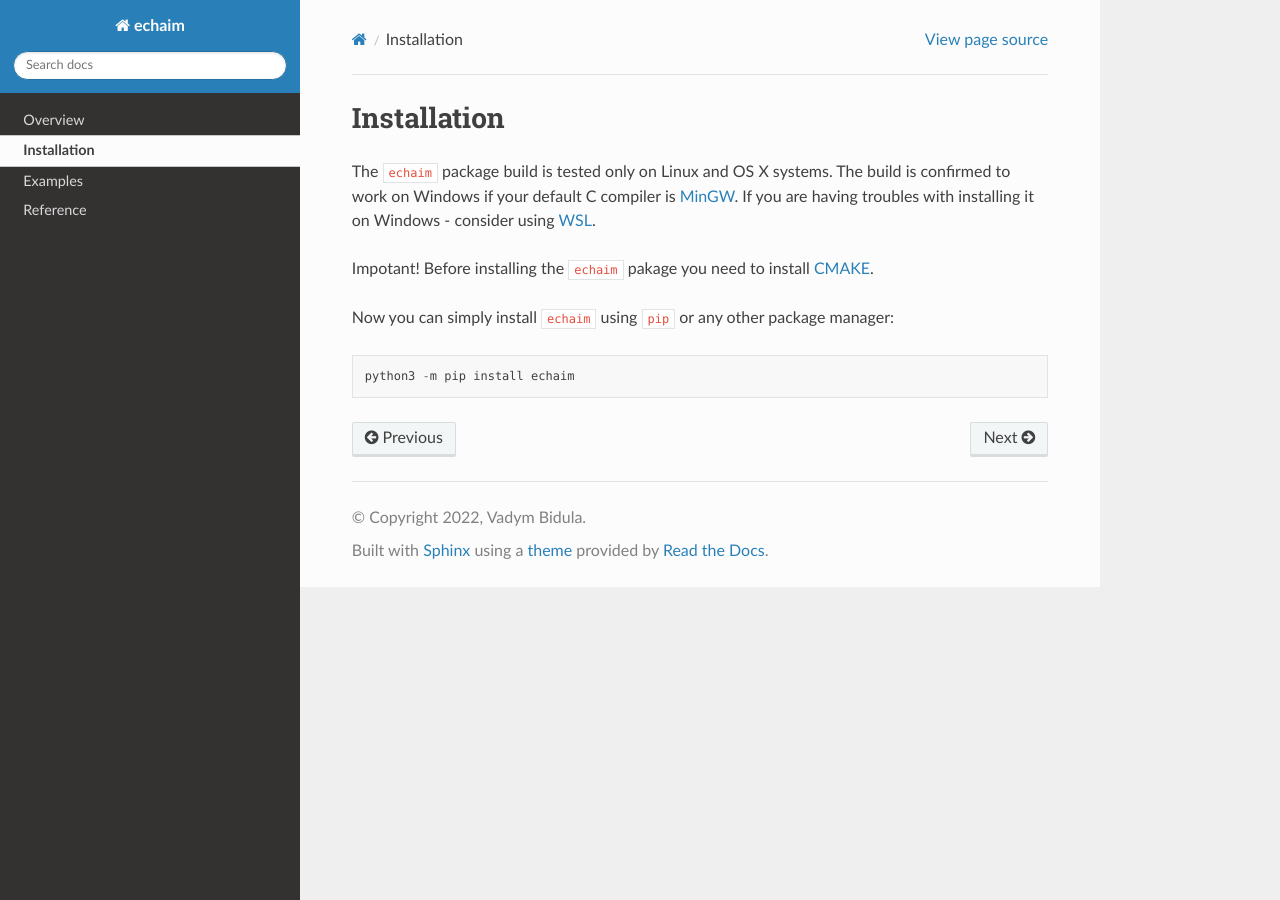
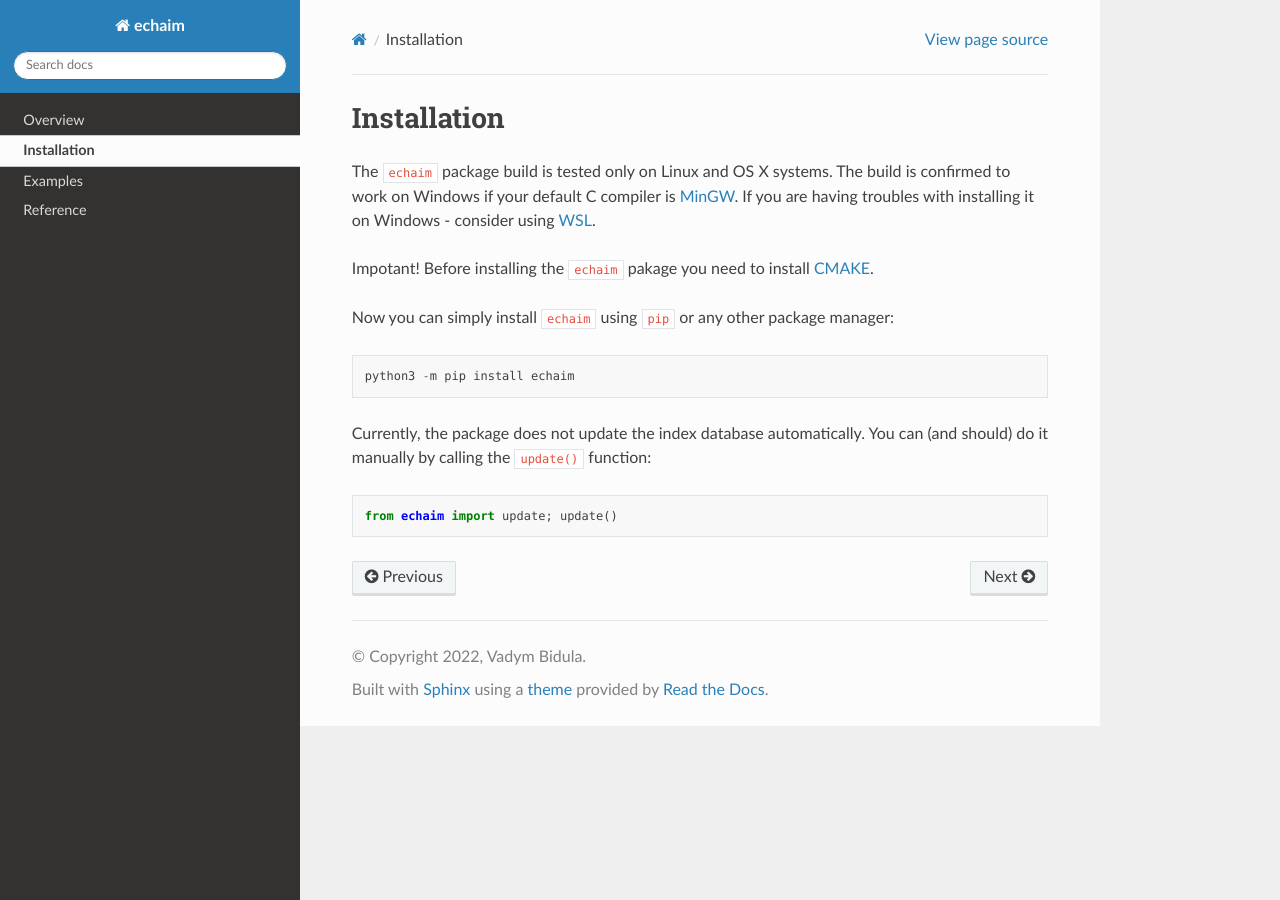
Before and after one commit to MIST-Experiment/echaim, a Sphinx documentation site: the page built from docs/installation.rst, in a window 1280 px wide. Built offline with Sphinx 7.4.7 and the Read the Docs theme 2.0.0, drawn with Linux system fonts in a browser that asks for light colours.

Commit message:
Installation notes updated

```diff
--- a/docs/installation.rst
+++ b/docs/installation.rst
@@ -12,3 +12,9 @@ Impotant! Before installing the ``echaim`` pakage you need to install `CMAKE <ht
 Now you can simply install ``echaim`` using ``pip`` or any other package manager::
 
     python3 -m pip install echaim
+
+
+Currently, the package does not update the index database automatically. You can (and should) do it manually
+by calling the ``update()`` function::
+
+    from echaim import update; update()
```
